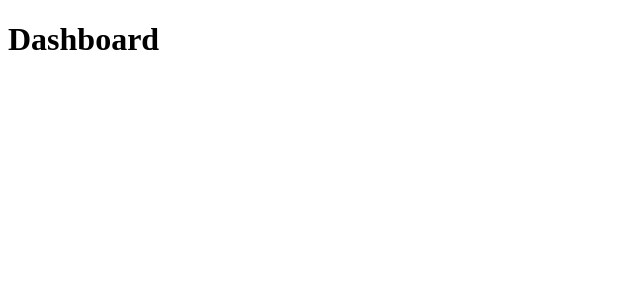
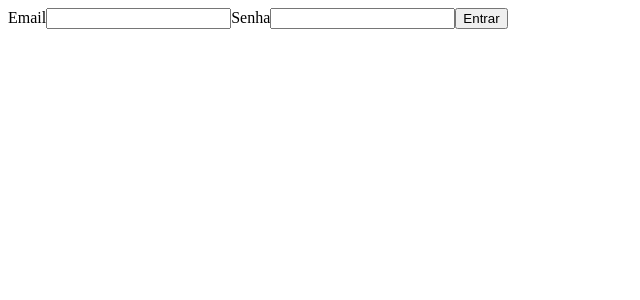
Before and after one commit to talitafsantos/aulas-react-typescript, a React (Create React App) app: page /entrar in a window 1280 px wide. Shown: the top 300 px of the page, without its empty margins (0-640 px from the left). Built offline with nearby package versions, Linux system fonts and the light colour scheme.

Commit message:
feat: aula 6 adicionado tela de login e formulario de login

```diff
--- a/src/app/pages/dashboard/Dashboard.tsx
+++ b/src/app/pages/dashboard/Dashboard.tsx
@@ -1,5 +1,11 @@
+import { Link } from "react-router-dom"
+
+
 export const Dashboard = () => {
     return (
-        <h1>Dashboard</h1>
-    )
+        <div>
+            <p>Dashboard</p>
+            <Link to="/entrar">Login</Link>
+        </div>
+        )
 }
--- a/src/app/pages/login/Login.tsx
+++ b/src/app/pages/login/Login.tsx
@@ -1,5 +1,40 @@
+//import { useNavigate } from "react-router-dom"
+
+import { useState } from "react"
+
+
 export const Login = () => {
+    // let navigate = useNavigate();
+
+    // const handleClick = () => {
+    //     navigate('/pagina-inicial');
+    // }
+
+    const [email, setEmail] = useState('');
+    const [senha, setSenha] = useState('');
+
+    const handleEntrar = () => {
+        console.log(email);
+        console.log(senha);
+
+    }
+
     return (
-        <h1>Login</h1>
+        <div>
+          <form>
+            <label>
+                <span>Email</span>
+                <input value={email} onChange={e => setEmail(e.target.value)}/>
+            </label>
+
+            <label>
+                <span>Senha</span>
+                <input type="password" value={senha} onChange={e => setSenha(e.target.value)}/>
+            </label>
+            <button type="button" onClick={handleEntrar}>
+                Entrar
+            </button>
+          </form>
+        </div>
     )
 }
--- a/src/app/routes/index.tsx
+++ b/src/app/routes/index.tsx
@@ -7,8 +7,8 @@
     <BrowserRouter>
     <Switch>
 
-      <Route path="/login" element={<Login />} />
-      <Route path="/entrar" element={<Dashboard />} />
+      <Route path="/entrar" element={<Login />} />
+      <Route path="/pagina-inicial" element={<Dashboard />} />
       <Route path="*" element={<Navigate to="/pagina-inicial" />} />
 
     </Switch>
```
Also changed, not shown: 1 other file (tests, documents, lock files or other folders).
